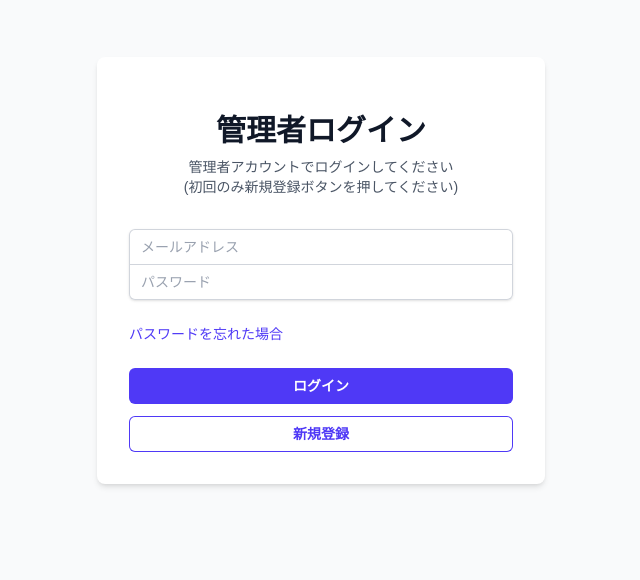
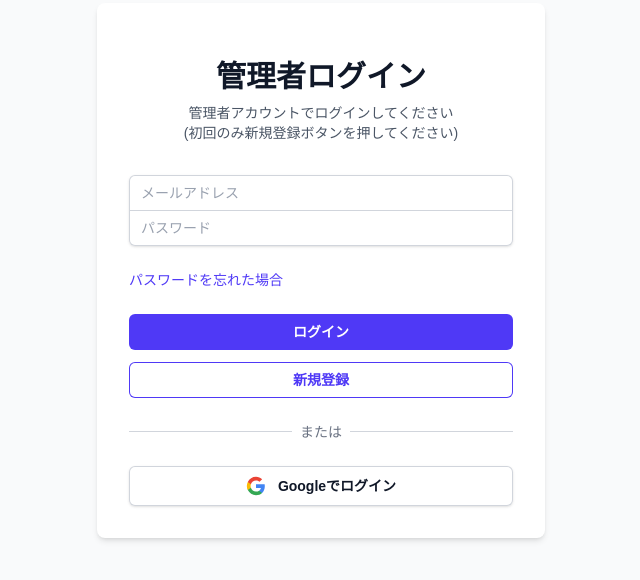
Before and after one commit to windingstudio/schedule-manager, a Next.js app: page /admin/login in a window 1280 px wide. Shown: the part 130-710 px from the top of the page, without its empty margins (319-959 px from the left). Built offline with nearby package versions, Linux system fonts and the light colour scheme.

Commit message:
Add Google Social Login implementation

```diff
--- a/src/app/(admin)/admin/login/actions.ts
+++ b/src/app/(admin)/admin/login/actions.ts
@@ -54,3 +54,26 @@ export async function signup(formData: FormData) {
         redirect('/admin/login?error=Unknown error occurred')
     }
 }
+
+export async function loginWithSocial(provider: 'google' | 'apple') {
+    const supabase = await createClient()
+
+    const { data, error } = await supabase.auth.signInWithOAuth({
+        provider,
+        options: {
+            redirectTo: `${process.env.NEXT_PUBLIC_SUPABASE_URL}/auth/callback`,
+            queryParams: {
+                access_type: 'offline',
+                prompt: 'consent',
+            },
+        },
+    })
+
+    if (error) {
+        redirect('/admin/login?error=' + error.message)
+    }
+
+    if (data.url) {
+        redirect(data.url)
+    }
+}
--- a/src/app/(admin)/admin/login/page.tsx
+++ b/src/app/(admin)/admin/login/page.tsx
@@ -1,4 +1,4 @@
-import { login, signup } from './actions'
+import { login, signup, loginWithSocial } from './actions'
 
 export default function LoginPage({
     searchParams,
@@ -81,7 +81,65 @@ export default function LoginPage({
                             新規登録
                         </button>
                     </div>
-                    {/* Social login buttons will be added here later */}
+
+                    <div className="relative">
+                        <div className="absolute inset-0 flex items-center">
+                            <div className="w-full border-t border-gray-300" />
+                        </div>
+                        <div className="relative flex justify-center text-sm">
+                            <span className="bg-white px-2 text-gray-500">または</span>
+                        </div>
+                    </div>
+
+                    <div className="flex flex-col gap-3">
+                        <button
+                            type="button"
+                            onClick={() => {
+                                // Since these are client-side redirects from server actions, using formAction might be tricky for OAuth URLs.
+                                // But for simplicity, we can use a server action that redirects.
+                                // However, standard practice often uses client-side supabase.auth.signInWithOAuth for immediate redirection.
+                                // Let's stick to Server Actions for consistency if possible, or use a form submit.
+                                const form = document.createElement('form');
+                                form.method = 'post';
+                                form.action = '/admin/login/oauth?provider=google'; // We need a way to trigger the action
+                                // Actually, let's just use formAction with bind
+                            }}
+                            className="hidden" // Placeholder logic
+                        >
+                        </button>
+                        {/*
+                            Correct approach: Wrap buttons in a separate form or use formAction with specific handler
+                            We already added loginWithSocial to actions.ts.
+                        */}
+                        <button
+                            formAction={async () => {
+                                'use server'
+                                await loginWithSocial('google')
+                            }}
+                            className="flex w-full items-center justify-center gap-3 rounded-md bg-white px-3 py-2 text-sm font-semibold text-gray-900 shadow-sm ring-1 ring-inset ring-gray-300 hover:bg-gray-50 focus-visible:ring-transparent"
+                        >
+                            <svg className="h-5 w-5" viewBox="0 0 24 24">
+                                <path
+                                    d="M22.56 12.25c0-.78-.07-1.53-.2-2.25H12v4.26h5.92c-.26 1.37-1.04 2.53-2.21 3.31v2.77h3.57c2.08-1.92 3.28-4.74 3.28-8.09z"
+                                    fill="#4285F4"
+                                />
+                                <path
+                                    d="M12 23c2.97 0 5.46-.98 7.28-2.66l-3.57-2.77c-.98.66-2.23 1.06-3.71 1.06-2.86 0-5.29-1.93-6.16-4.53H2.18v2.84C3.99 20.53 7.7 23 12 23z"
+                                    fill="#34A853"
+                                />
+                                <path
+                                    d="M5.84 14.09c-.22-.66-.35-1.36-.35-2.09s.13-1.43.35-2.09V7.07H2.18C1.43 8.55 1 10.22 1 12s.43 3.45 1.18 4.93l2.85-2.22.81-.62z"
+                                    fill="#FBBC05"
+                                />
+                                <path
+                                    d="M12 5.38c1.62 0 3.06.56 4.21 1.64l3.15-3.15C17.45 2.09 14.97 1 12 1 7.7 1 3.99 3.47 2.18 7.07l3.66 2.84c.87-2.6 3.3-4.53 6.16-4.53z"
+                                    fill="#EA4335"
+                                />
+                            </svg>
+                            <span className="text-sm font-semibold leading-6">Googleでログイン</span>
+                        </button>
+                    </div>
+                    {/* Apple button omitted for now as it requires complex setup, let's start with Google */}
                 </form>
             </div>
         </div>
```
